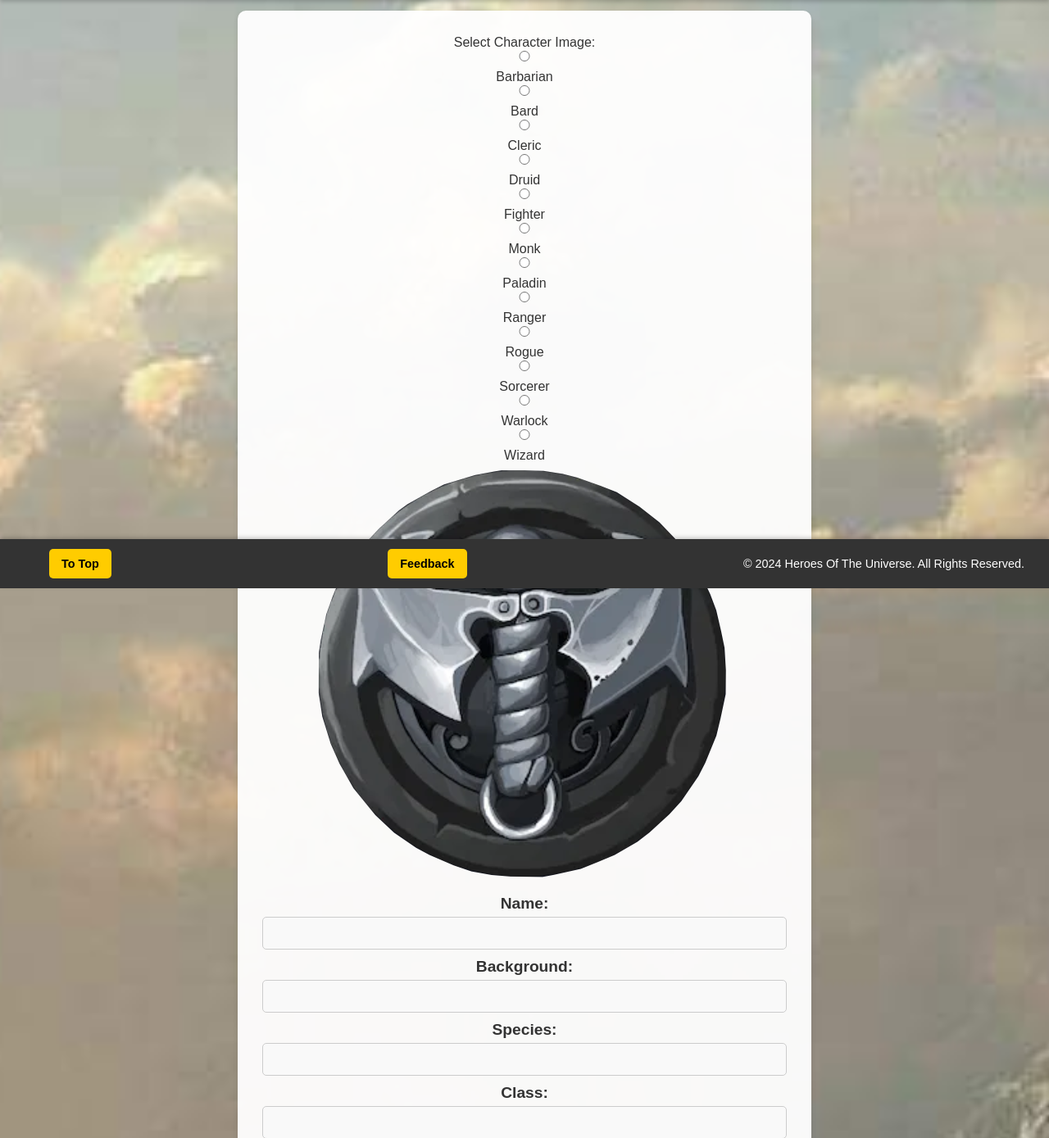
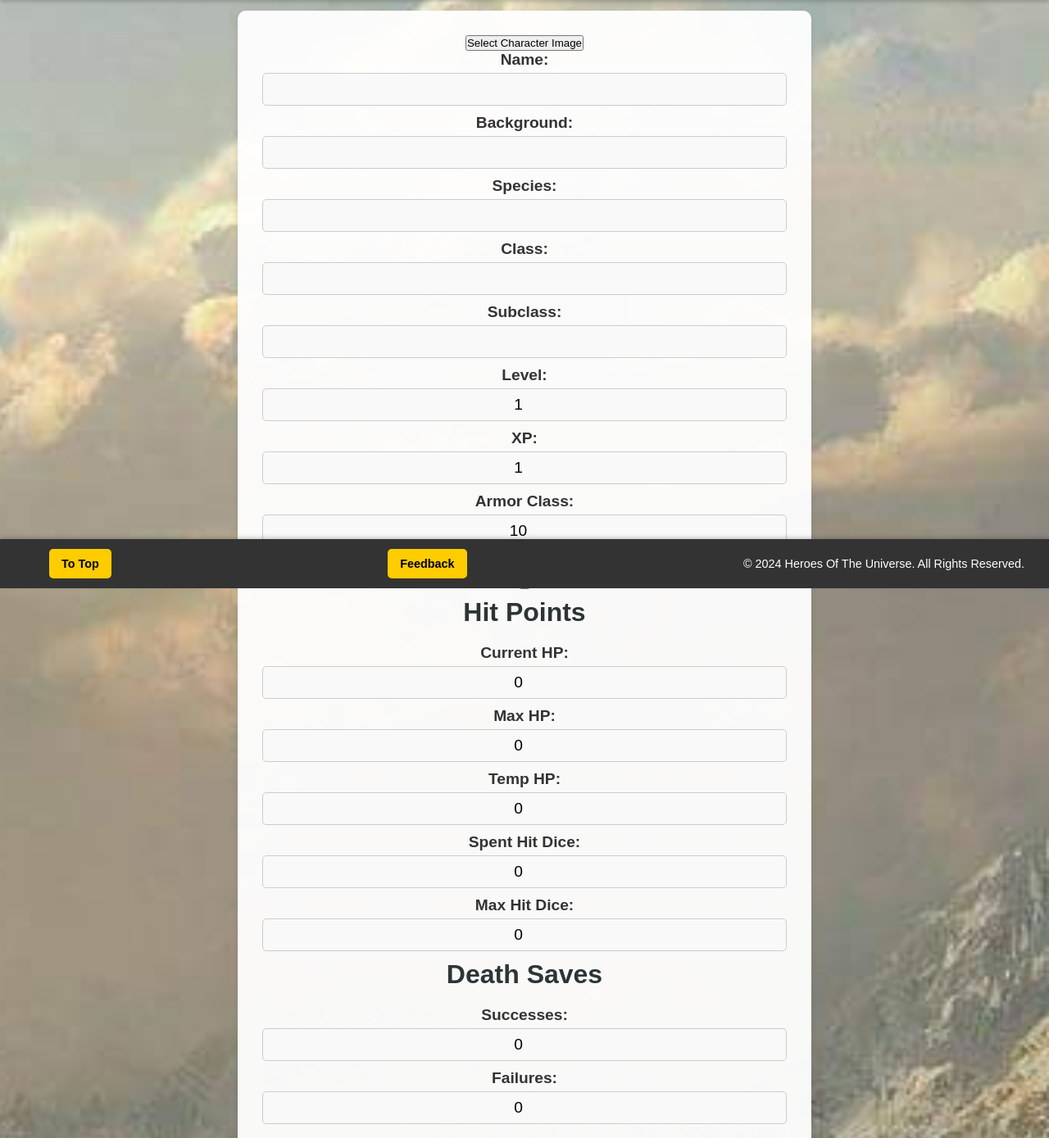
Before and after one commit to BiagiarelliAdriano/HeroesOfTheUniverse, a Django app: page /character/ in a window 1280 px wide. Shown: the part 82-1471 px from the top of the page at 82% size. Run offline with Django 4.2, Linux system fonts and the light colour scheme; data that the repository does not hold is empty.

Commit message:
Add button to toggle class image selection

```diff
--- a/static/css/styles.css
+++ b/static/css/styles.css
@@ -43,6 +43,10 @@ body {
     background: rgba(255, 255, 255, 0.9);
     border: none;
     border-radius: 5px;
+}
+
+.hidden {
+    display: none;
 }
 
 /* Header Styling */
--- a/static/js/scripts.js
+++ b/static/js/scripts.js
@@ -1,3 +1,13 @@
+const toggleButton = document.getElementById("toggle-class-image-btn");
+const classImageDiv = document.querySelector(".class-image-section");
+
+// Toggle Visibility For Class Image Div
+if (toggleButton) {
+    toggleButton.addEventListener("click", function () {
+        classImageDiv.classList.toggle("hidden");
+    });
+}
+
 // Function to show hidden buttons when the title button is clicked
 function showButtons() {
     const hiddenButtons = document.getElementById('hidden-buttons');
--- a/universe/forms.py
+++ b/universe/forms.py
@@ -24,7 +24,7 @@ class CharacterForm(forms.ModelForm):
             'species_traits', 'feats',
         ]
 
-    class_image = forms.ChoiceField(choices=Character.CLASS_IMAGE_CHOICES, widget=forms.RadioSelect)
+    class_image = forms.ChoiceField(choices=Character.CLASS_IMAGE_CHOICES, widget=forms.RadioSelect, required=False)
 
 class WeaponForm(forms.ModelForm):
     class Meta:
--- a/universe/models/character_models.py
+++ b/universe/models/character_models.py
@@ -32,6 +32,8 @@ class Character(models.Model):
         max_length=50,
         choices=CLASS_IMAGE_CHOICES,
         default='barbarian',
+        blank=True,
+        null=True
     )
 
     # Combat Stats
--- a/universe/templates/universe/character.html
+++ b/universe/templates/universe/character.html
@@ -18,11 +18,13 @@
         {% csrf_token %}
 
         <!-- Character Image -->
-        <label for="id_class_image">Select Character Image:</label>
-        <div id="class-image-selector">
-            {{ form.class_image }}
+        <button type="button" id="toggle-class-image-btn">Select Character Image</button>
+        <div class="class-image-section hidden">
+            <div id="class-image-selector">
+                {{ form.class_image }}
+            </div>
+            <img id="class-image-preview" src="{% static 'images/barbarian.png' %}" alt="Class Image">
         </div>
-        <img id="class-image-preview" src="{% static 'images/barbarian.png' %}" alt="Class Image">
 
         <!-- Header Section -->
         <section class="character-header">
@@ -212,6 +214,6 @@
 </div>
 
 {% block scripts %}
-    <script src="{% static 'js/scripts.js' %}" defer></script>
+<script src="{% static 'js/scripts.js' %}" defer></script>
 {% endblock %}
 {% endblock %}
```
Also changed, not shown: universe/migrations/0008_alter_character_class_image.py (added).
